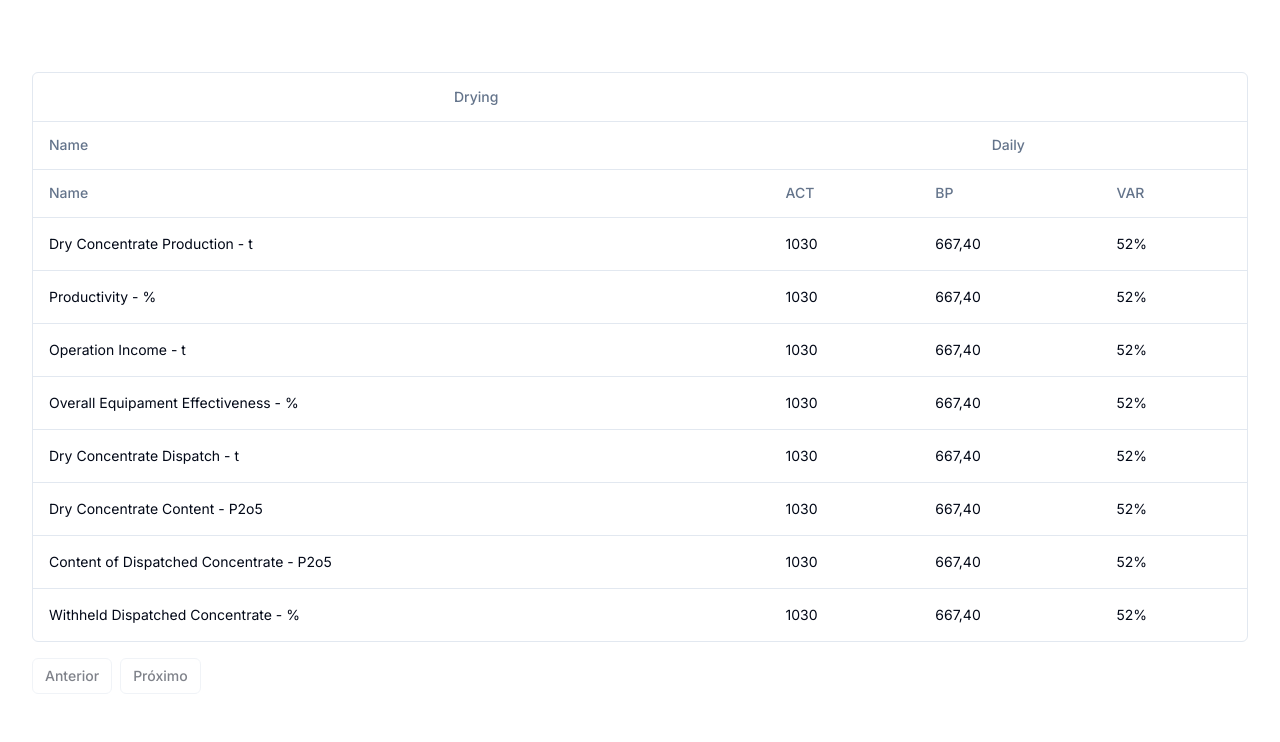
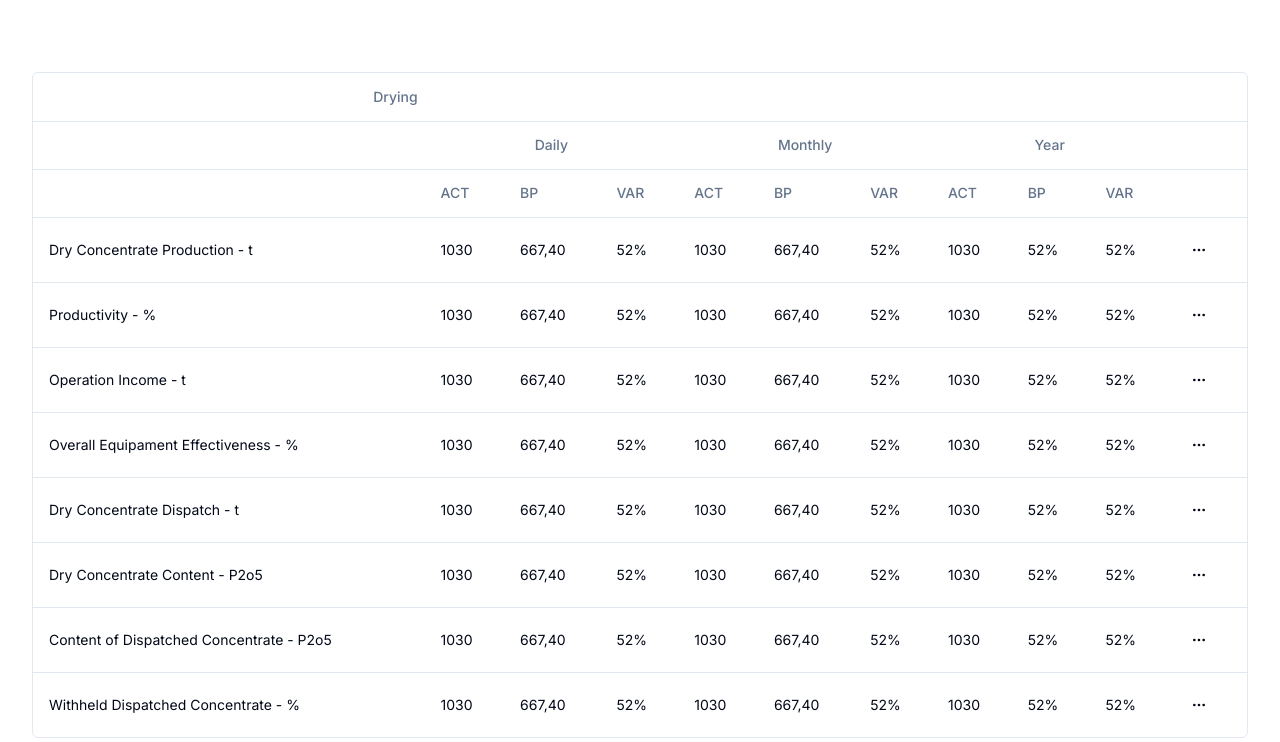
Before and after one commit to SrGimenes/shadcn-react-table, a Next.js app: page /people in a window 1280 px wide. Shown: the top 742 px of the page. Built offline with nearby package versions, Linux system fonts and the light colour scheme.

Commit message:
Implementação do demais grupos de cabeçalhos com seus valores

```diff
--- a/src/app/people/columns.tsx
+++ b/src/app/people/columns.tsx
@@ -27,7 +27,7 @@ export const columns: ColumnDef<DailyItem, any>[] = [
     header: "Drying",
     columns: [
       {
-        header: "Name",
+        header: "",
         accessorKey: "name",
       },
       {
@@ -50,8 +50,80 @@ export const columns: ColumnDef<DailyItem, any>[] = [
             accessorKey: "data.daily.var",
             cell: ({ cell }: CellContext<DailyItem, any>) =>
               cell.row.original.data.daily.var,
-          }
+          },
         ],
+      },
+      {
+        header: "Monthly",
+        columns: [
+          {
+            header: "ACT",
+            accessorKey: "data.monthly.act",
+            cell: ({ cell }: CellContext<DailyItem, any>) =>
+              cell.row.original.data.monthly.act,
+          },
+          {
+            header: "BP",
+            accessorKey: "data.montlhy.bp",
+            cell: ({ cell }: CellContext<DailyItem, any>) =>
+              cell.row.original.data.monthly.bp,
+          },
+          {
+            header: "VAR",
+            accessorKey: "data.montlhy.var",
+            cell: ({ cell }: CellContext<DailyItem, any>) =>
+              cell.row.original.data.monthly.var,
+          },
+        ],
+      },
+      {
+        header: "Year",
+        columns: [
+          {
+            header: "ACT",
+            accessorKey: "data.yearly.act",
+            cell: ({ cell }: CellContext<DailyItem, any>) =>
+              cell.row.original.data.yearly.act,
+          },
+          {
+            header: "BP",
+            accessorKey: "data.yearly.bp",
+            cell: ({ cell }: CellContext<DailyItem, any>) =>
+              cell.row.original.data.yearly.var,
+          },
+          {
+            header: "VAR",
+            accessorKey: "data.yearly.var",
+            cell: ({ cell }: CellContext<DailyItem, any>) =>
+              cell.row.original.data.yearly.var,
+          },
+        ],
+      },
+      {
+        id: "actions",
+        cell: ({ row }) => {
+          const person = row.original;
+          //const personId = person.id;
+          return (
+            <DropdownMenu>
+              <DropdownMenuTrigger asChild>
+                <Button variant="ghost" className="w-8 h-8 p-0">
+                  <MoreHorizontal className="h-4 w-4" />
+                </Button>
+              </DropdownMenuTrigger>
+              <DropdownMenuContent>
+                <DropdownMenuLabel>Actions</DropdownMenuLabel>
+                <DropdownMenuItem
+                  // onClick={() => {
+                  //   navigator.clipboard.writeText(person.first_name.toString());
+                  // }}
+                >
+                  Copy person name
+                </DropdownMenuItem>
+              </DropdownMenuContent>
+            </DropdownMenu>
+          );
+        },
       },
     ],
   },
```
Also changed, not shown: src/app/people/data-table.tsx (line endings or trailing spaces).
